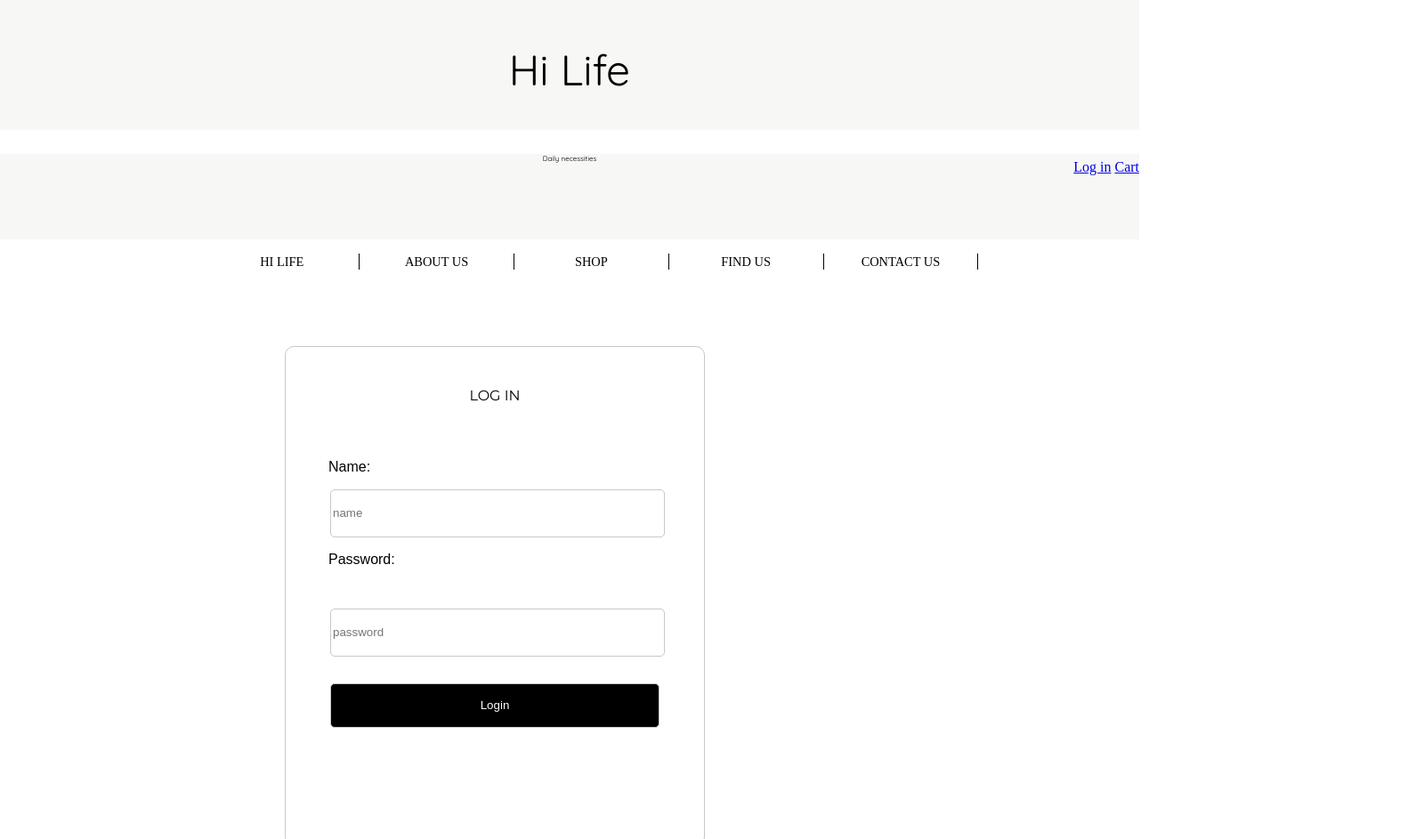
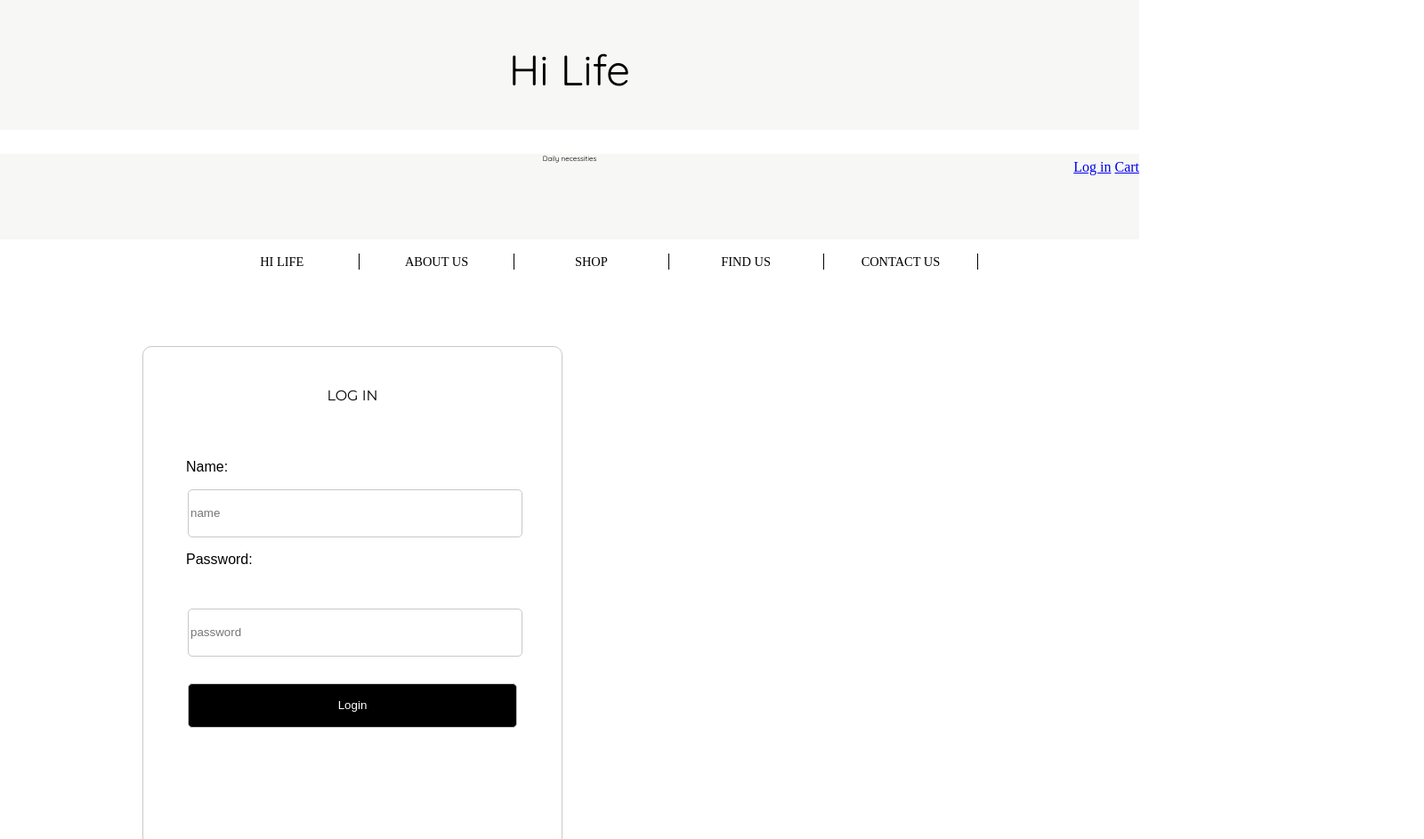
Before and after one commit to iamShawnxz/IAT-336-Project-2, a plain HTML site: page homepage/login.html in a window 1280 px wide. Shown: the top 943 px of the page at 89% size, 1600 px wide, since content can reach past the window. Drawn offline with Linux system fonts and the light colour scheme.

Commit message:
layout edit

```diff
--- a/homepage/style.css
+++ b/homepage/style.css
@@ -213,8 +213,7 @@ h2 #event_list {
 
 
 #contacts {
-    width: 1600px;
-    height: 700px;
+
     margin: 0 auto;
      font-family: 'Montserrat', sans-serif;
 }
```
